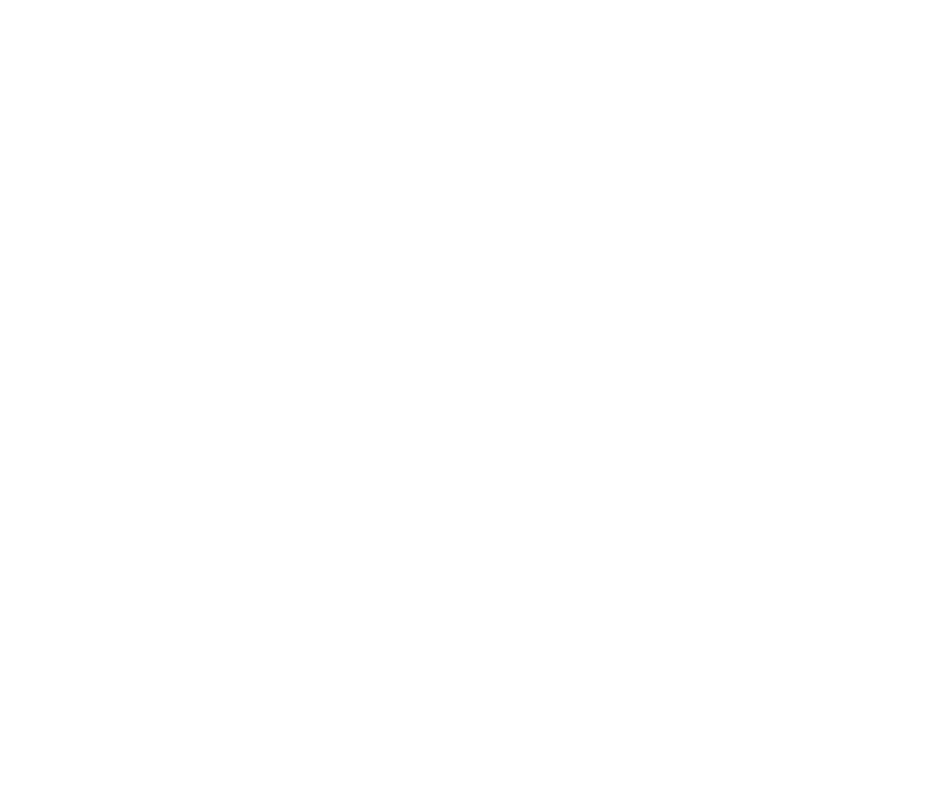
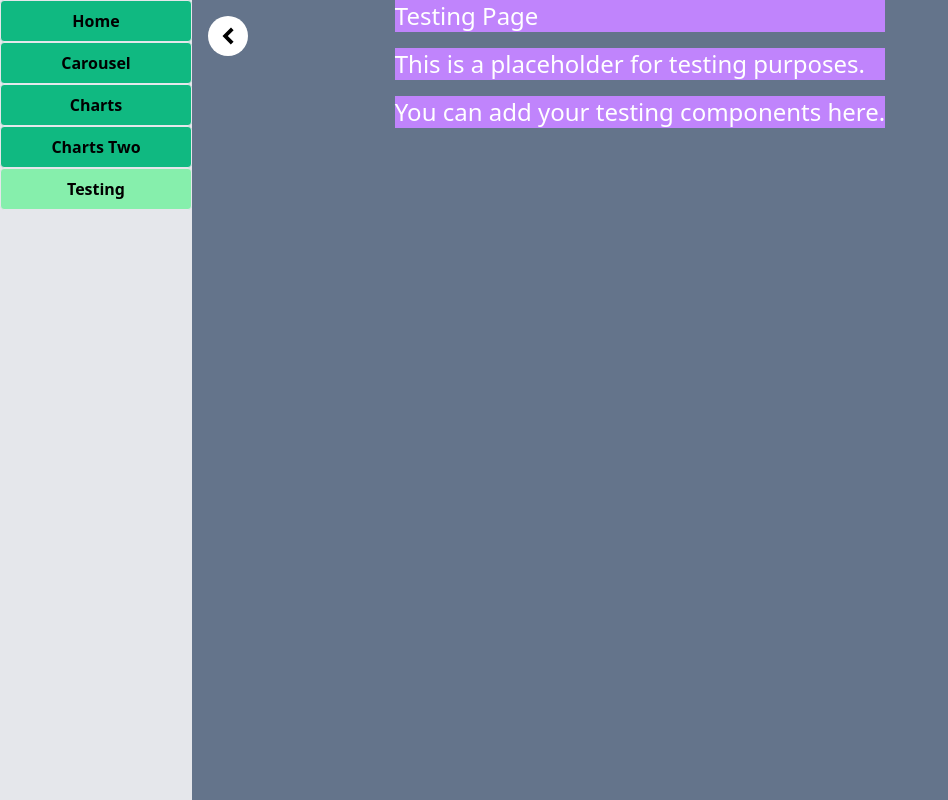
Before and after one commit to SNelson723/dcr_sandbox, a React (Vite) app: page /testing in a window 1280 px wide. Before the commit this address had no page. Shown: the whole page, without its empty margins (0-948 px from the left). Built offline with nearby package versions, Linux system fonts and the light colour scheme; no server answers.

Commit message:
Adds a testing page to test z-index components

```diff
--- a/src/data/navMenuData.ts
+++ b/src/data/navMenuData.ts
@@ -27,4 +27,5 @@
   // { to: "dashboard", label: "Dashboard" },
   { to: "charts", label: "Charts" },
   { to: "chartstwo", label: "Charts Two" },
+  { to: "testing", label: "Testing" },
 ];
--- a/src/main.tsx
+++ b/src/main.tsx
@@ -11,6 +11,7 @@
 import ChartPage from "./pages/ChartPage.tsx";
 import ChartPageTwo from "./pages/ChartPageTwo.tsx";
 import NavMenu from "./pages/NavMenu.tsx";
+import Testing from "./pages/Testing.tsx";
 
 createRoot(document.getElementById("root")!).render(
   <StrictMode>
@@ -24,6 +25,7 @@
             <Route path="charts" element={<ChartPage />} />
             <Route path="chartstwo" element={<ChartPageTwo />} />
             <Route path="navmenu" element={<NavMenu />} />
+            <Route path="testing" element={<Testing />} />
           </Route>
         </Routes>
       </BrowserRouter>
--- /dev/null
+++ b/src/pages/Testing.tsx
@@ -0,0 +1,13 @@
+const Testing = () => {
+  return (
+    <div className="px-12 text-2xl font-medium text-white h-screen">
+      <h1 className="mb-4 bg-purple-400">Testing Page</h1>
+      <p className="mb-4 bg-purple-400">
+        This is a placeholder for testing purposes.
+      </p>
+      <p className="bg-purple-400">You can add your testing components here.</p>
+    </div>
+  );
+};
+
+export default Testing;
```
